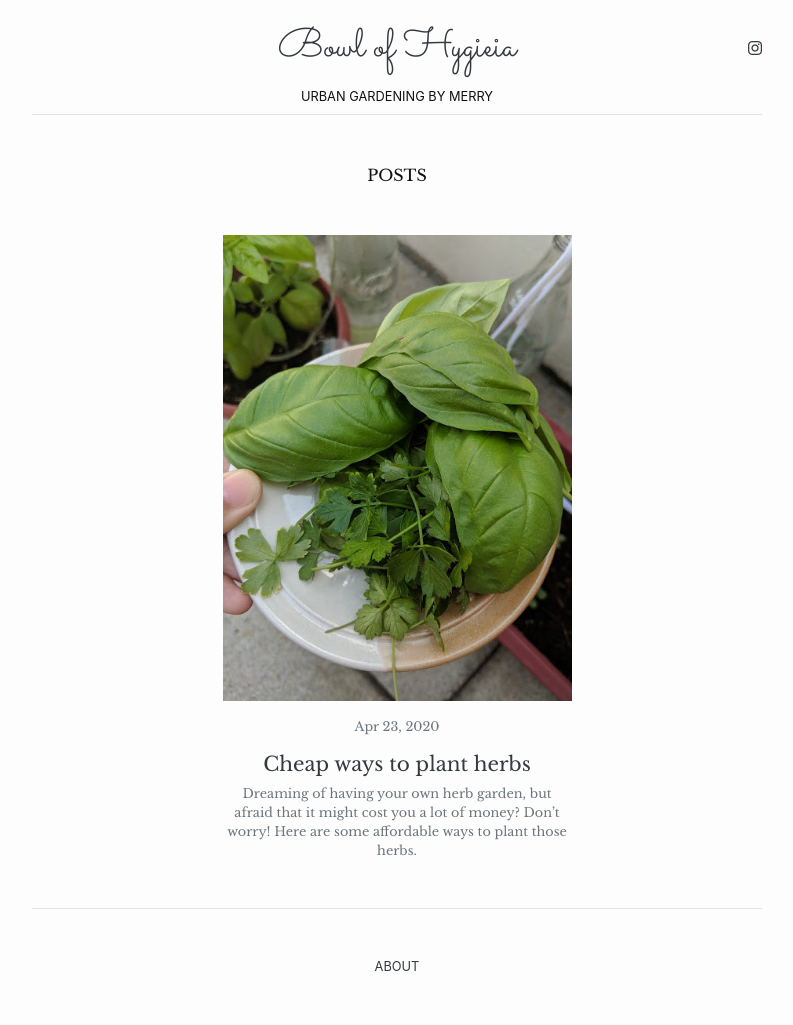
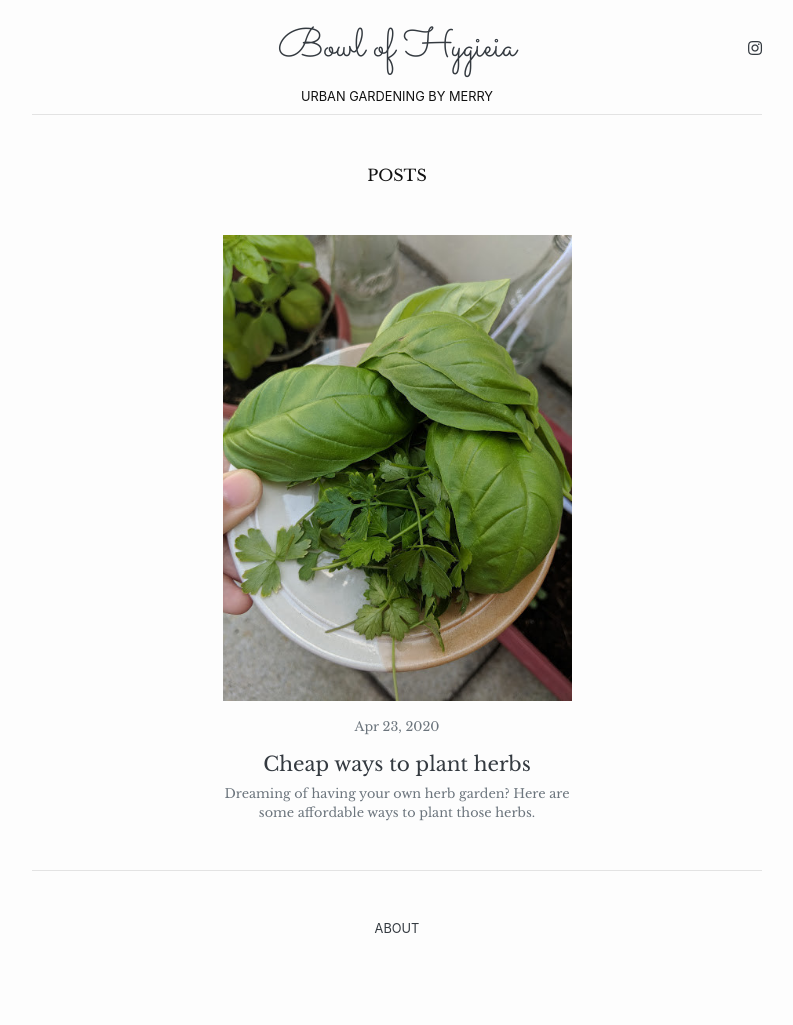
Before and after one commit to ToshiWasabi/Toshi, a Jekyll site: the page built from index.md, in a window 1280 px wide. Shown: the whole page, without its empty margins (243-1036 px from the left). Built offline with Jekyll 4.4.1, drawn with Linux system fonts in a browser that asks for light colours; nearby versions of some CDN libraries; after the commit the page ends 986 px from its top, so only the background shows below that.

Commit message:
Update 2020-04-23-cheap-ways-to-plant-herbs.md

```diff
--- a/_posts/2020-04-23-cheap-ways-to-plant-herbs.md
+++ b/_posts/2020-04-23-cheap-ways-to-plant-herbs.md
@@ -3,7 +3,7 @@ layout: post
 title: Cheap ways to plant herbs
 categories: plants
 image: /images/herbs1.jpg
-summary: Dreaming of having your own herb garden, but afraid that it might cost you a lot of money? Don’t worry! Here are some affordable ways to plant those herbs.
+summary: Dreaming of having your own herb garden? Here are some affordable ways to plant those herbs.
 ---
 
 {:refdef: class="text-center"}
```
